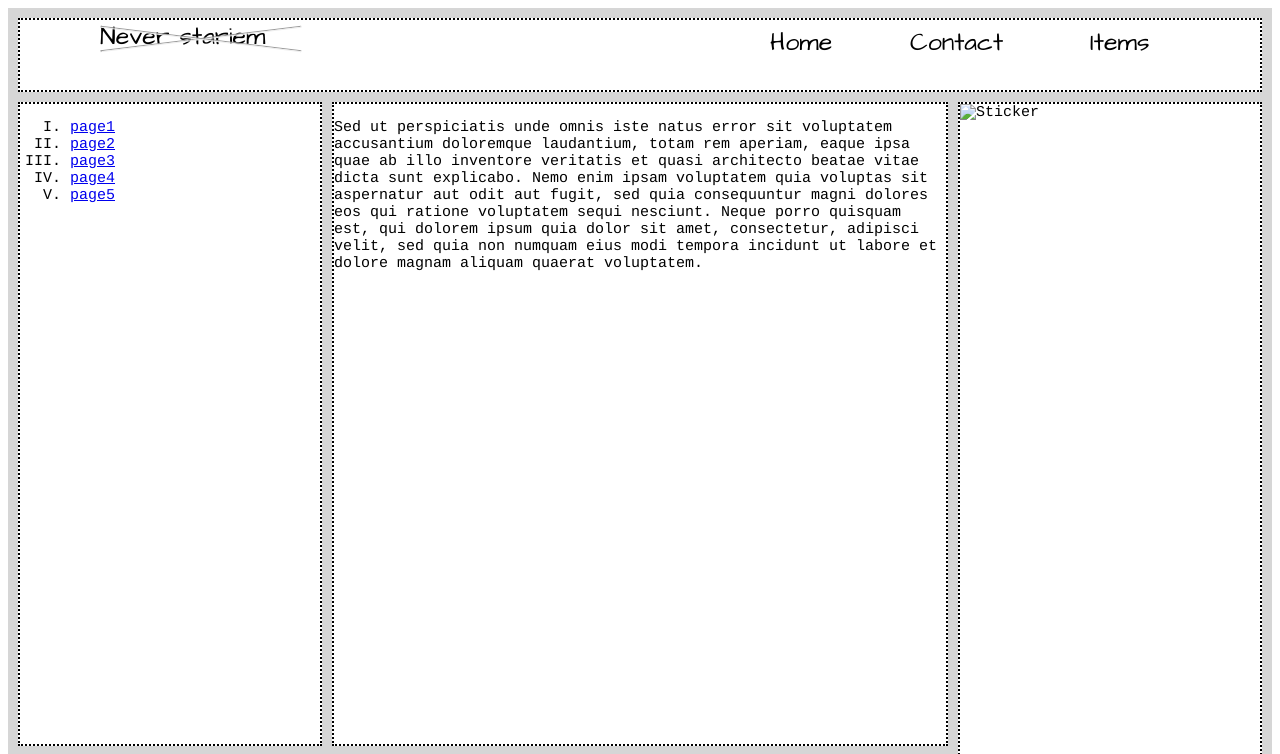
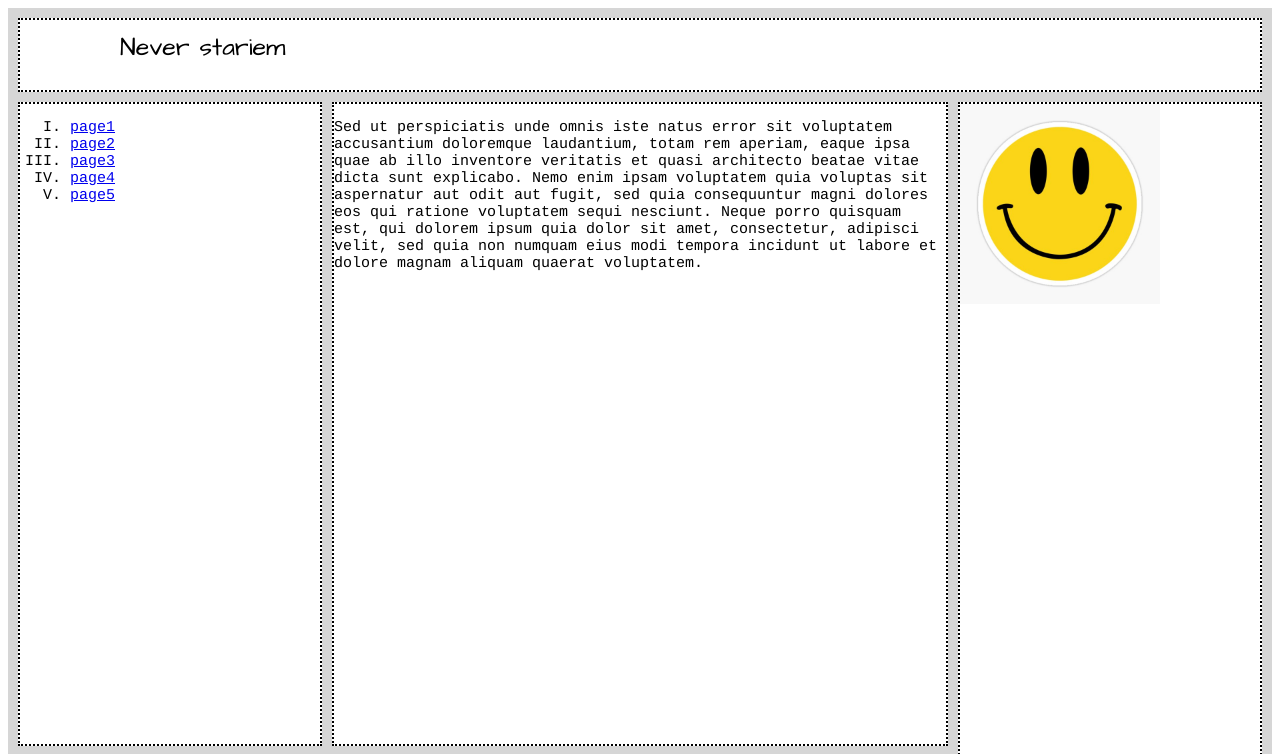
Before and after one commit to Dichik/web-lab-1, a website: page third.html in a window 1280 px wide. Shown: the top 754 px of the page. Drawn offline with Linux system fonts and the light colour scheme.

Commit message:
Bug fixes 2

```diff
--- a/main.css
+++ b/css/main.css
@@ -3,8 +3,8 @@
     --grid-color: #d6d6d6;
     --link-color: black;
 }
-
-.item1 {
+/*1*/
+.item-header {
     grid-area: header;
     height: 70px;
     background: var(--main-bg-color);
@@ -13,36 +13,36 @@
 
     min-width: 500px;
 }
-
-.item2 {
+/*2*/
+.item-div {
     grid-area: section5;
     height: 70px;
     background: var(--main-bg-color);
 }
-
-.item3 {
+/*3*/
+.item-article {
     height: 640px;
     grid-area: main;
     background: var(--main-bg-color);
 
     min-width: 200px;
 }
-
-.item4 {
+/*4*/
+.item-section {
     grid-area: left;
     background: var(--main-bg-color);
     height: 640px;
     width: 300px;
 }
-
-.item5 {
+/*5*/
+.item-aside {
     grid-area: right;
     background: var(--main-bg-color);
     height: 765px;
     width: 300px;
 }
-
-.item6 {
+/*6*/
+.item-footer {
     background: var(--main-bg-color);
     grid-area: footer;
     height: 70px;
@@ -88,6 +88,7 @@ p {
 
     overflow: hidden;
     overflow-y: scroll;
+    overflow-y: hidden;
 }
 
 .grid-container > div {
@@ -102,50 +103,10 @@ p {
     color: var(--link-color);
 }
 
-#home {
-    position: absolute;
-    right: 450px;
-    top: 25px;
-    width: 60px;
-    height: 50px;
-}
-
-#contact {
-    position: absolute;
-    right: 330px;
-    top: 25px;
-    width: 40px;
-    height: 50px;
-}
-
-#items {
-    position: absolute;
-    right: 160px;
-    top: 25px;
-    width: 30px;
-    height: 50px;
-}
-
 #stl {
-    position: absolute;
-    left: 100px;
-    top: 19px;
-}
-
-#hr-logo-first {
-    position: absolute;
-    width: 200px;
-    left: 100px;
-    top: 25px;
-    transform: rotate(-7deg);
-}
-
-#hr-logo-second {
-    position: absolute;
-    width: 200px;
-    left: 100px;
-    top: 25px;
-    transform: rotate(7deg);
+    display: flex;
+    padding-left: 100px;
+    padding-top: 10px;
 }
 
 #slogan {
@@ -171,9 +132,3 @@ p {
 #fifth {
     padding-top: 120px;
 }
-
-#smile {
-    position: absolute;
-    top: 250px;
-    right: 80px;
-}
--- /dev/null
+++ b/file.js
@@ -0,0 +1 @@
+console.log('Hi');
--- a/page4.html
+++ b/third.html
@@ -3,29 +3,24 @@
     <head>
         <meta charset="utf-8" />
         <meta name="viewport" content="width=device-width, initial-scale=1.0">
-        <link rel="stylesheet" type="text/css" href="./main.css" />
+        <link rel="stylesheet" type="text/css" href="./css/main.css" />
         <link rel="preconnect" href="https://fonts.googleapis.com" />
         <link rel="preconnect" href="https://fonts.gstatic.com" crossorigin />
         <link href="https://fonts.googleapis.com/css2?family=Architects+Daughter&display=swap" rel="stylesheet" />
-        <title>Page4</title>
+        <title>Third page</title>
     </head>
     <body>
         <div class="grid-container">
 
-            <header class="item1 border-div">
+            <header class="item-header border-div">
                 <div id="stl">Never stariem</div>
-                <hr id="hr-logo-first" />
-                <hr id="hr-logo-second" />
-                <div id="home"><a class="link-to-smth" href="./index.html">Home</a></div>
-                <div id="contact">Contact</div>
-                <div id="items"><a class="link-to-smth" href="https://prom.ua/ua/" target="_blank">Items</a></div>
             </header>
 
-            <div class="item2 border-div">
+            <div class="item-div border-div">
                 Section5
             </div>
 
-            <article class="item3 border-div">
+            <article class="item-article border-div">
                 <p>
                     Sed ut perspiciatis unde omnis iste natus error sit
                     voluptatem accusantium doloremque laudantium,
@@ -38,27 +33,27 @@
                 </p>
             </article>
 
-            <section class="item4 border-div">
+            <section class="item-section border-div">
                 <ol style="list-style-type: upper-roman" class="text-main for-ol">
                     <li>
-                        <a id="link1" href="./page1.html">page1</a>
+                        <a href="./second.html">page1</a>
                     </li>
                     <li>
-                        <a id="link2" href="./page2.html">page2</a>
+                        <a href="./second.html">page2</a>
                     </li>
                     <li>
-                        <a id="link3" href="./page3.html">page3</a>
+                        <a href="./third.html">page3</a>
                     </li>
                     <li>
-                        <a id="link4" href="./page4.html">page4</a>
+                        <a href="./fourth.html">page4</a>
                     </li>
                     <li>
-                        <a id="link5" href="./page5.html">page5</a>
+                        <a href="./fifth.html">page5</a>
                     </li>
                 </ol>
             </section>
 
-            <aside class="item5 border-div">
+            <aside class="item-aside border-div">
                 <img src="./res/smile.jpg" width="200px" height="200px" alt="Sticker" usemap="#smilesticker" />
 
                 <map id="smile" name="smilesticker">
@@ -72,7 +67,7 @@
                 </map>
             </aside>
 
-            <footer class="item6 border-div">
+            <footer class="item-footer border-div">
                 <h3 id="slogan">
                     "One old man better than two young ones" (C) Someone "clever"
                 </h3>
```
Also changed, not shown: fifth.html (renamed from page5.html, +13 -18 lines), fourth.html (renamed from page2.html, +13 -18 lines), index.html (+12 -17 lines), package.json (added, +31 -0 lines), second.html (renamed from page3.html, +13 -18 lines), res/granny.png (added), res/main_image.png (added), res/smile.jpg (added), res/workplace.jpg (added), 1 other file.
